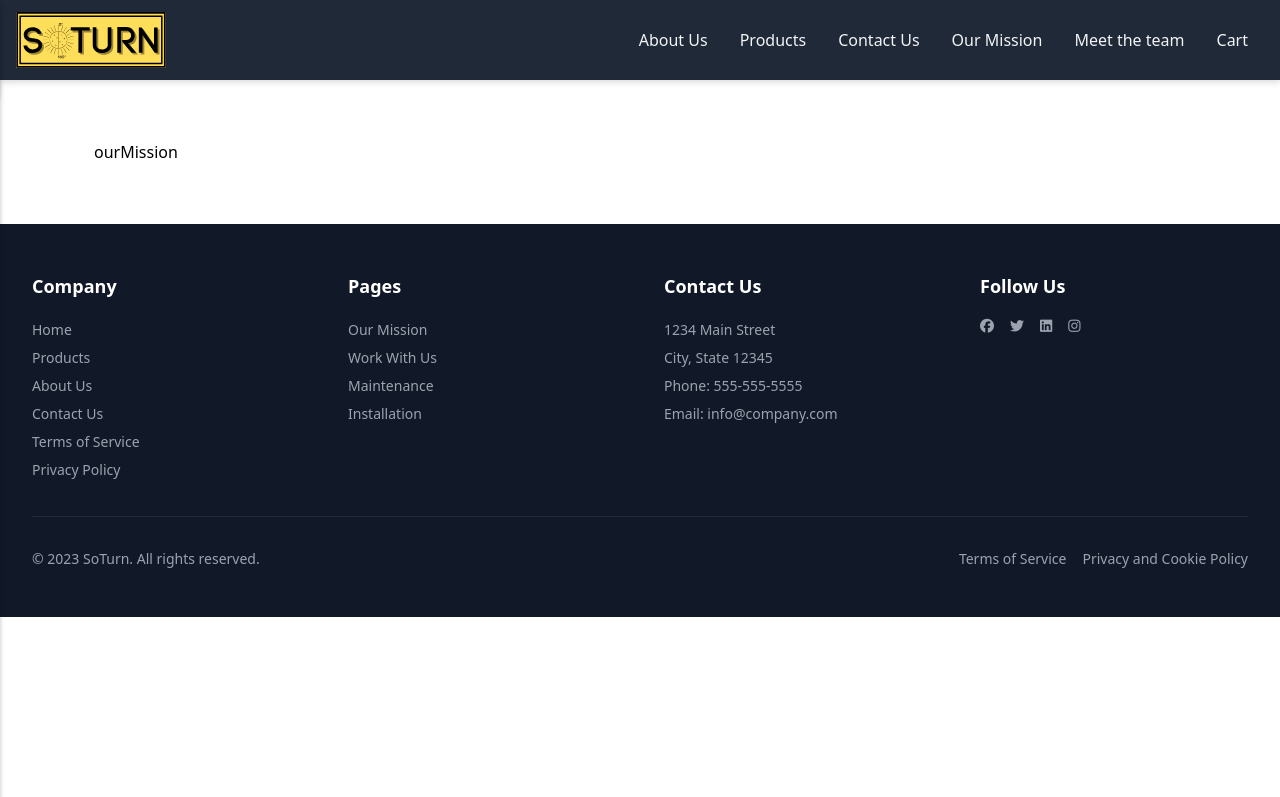
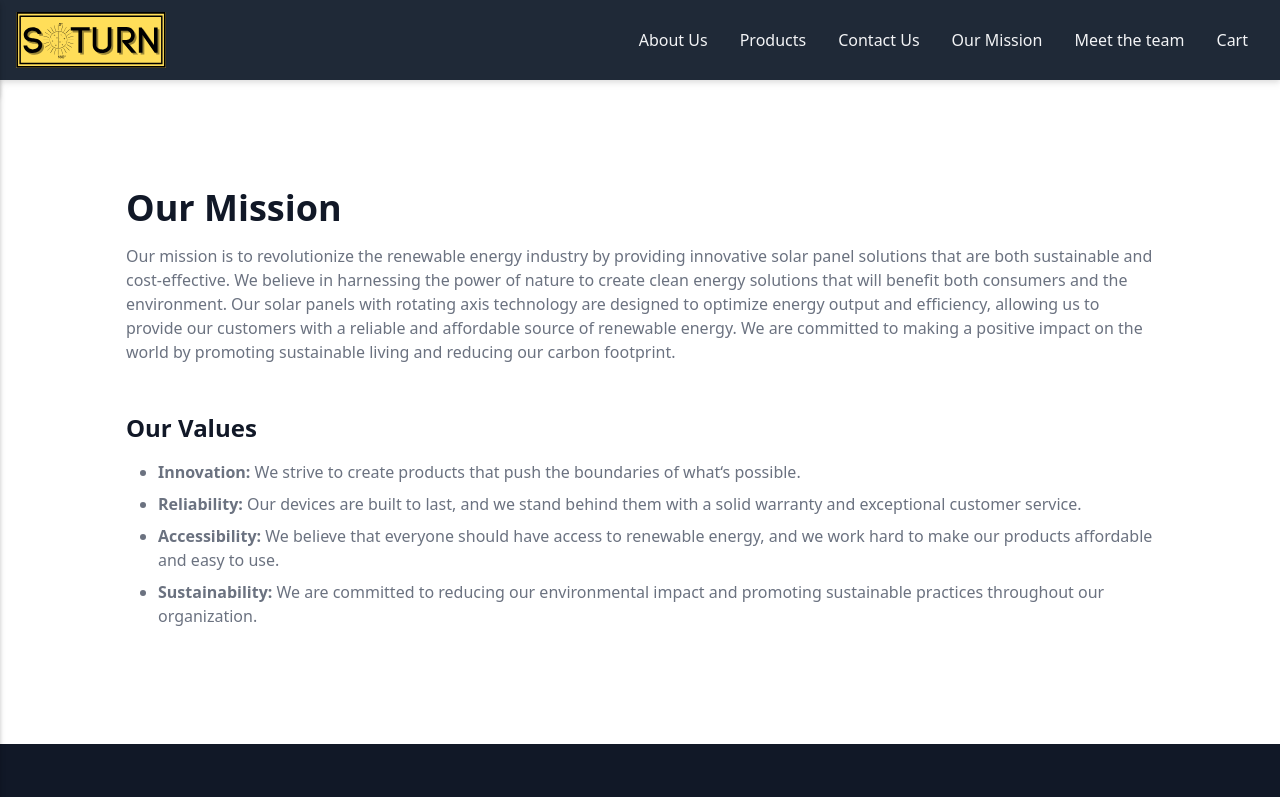
Before and after one commit to Thomas13702/solar_panel_website, a Next.js app: page /ourMission in a window 1280 px wide. Shown: the top 797 px of the page. Built offline with nearby package versions, Linux system fonts and the light colour scheme.

Commit message:
Added Our mission page

```diff
--- a/src/pages/ourMission.js
+++ b/src/pages/ourMission.js
@@ -2,5 +2,45 @@ import Layout from "@/components/Layout";
 import React from "react";
 
 export default function ourMission() {
-  return <Layout>ourMission</Layout>;
+  return (
+    <Layout>
+      <div className="max-w-7xl mx-auto px-4 sm:px-6 lg:px-8 py-12">
+        <h1 className="text-4xl font-extrabold text-gray-900">Our Mission</h1>
+        <p className="mt-4 text-gray-500">
+          Our mission is to revolutionize the renewable energy industry by
+          providing innovative solar panel solutions that are both sustainable
+          and cost-effective. We believe in harnessing the power of nature to
+          create clean energy solutions that will benefit both consumers and the
+          environment. Our solar panels with rotating axis technology are
+          designed to optimize energy output and efficiency, allowing us to
+          provide our customers with a reliable and affordable source of
+          renewable energy. We are committed to making a positive impact on the
+          world by promoting sustainable living and reducing our carbon
+          footprint.
+        </p>
+        <h2 className="mt-12 text-2xl font-bold text-gray-900">Our Values</h2>
+        <ul className="mt-4 ml-8 list-disc text-gray-500">
+          <li className="mb-2">
+            <span className="font-semibold">Innovation:</span> We strive to
+            create products that push the boundaries of what&lsquo;s possible.
+          </li>
+          <li className="mb-2">
+            <span className="font-semibold">Reliability:</span> Our devices are
+            built to last, and we stand behind them with a solid warranty and
+            exceptional customer service.
+          </li>
+          <li className="mb-2">
+            <span className="font-semibold">Accessibility:</span> We believe
+            that everyone should have access to renewable energy, and we work
+            hard to make our products affordable and easy to use.
+          </li>
+          <li className="mb-2">
+            <span className="font-semibold">Sustainability:</span> We are
+            committed to reducing our environmental impact and promoting
+            sustainable practices throughout our organization.
+          </li>
+        </ul>
+      </div>
+    </Layout>
+  );
 }
```
